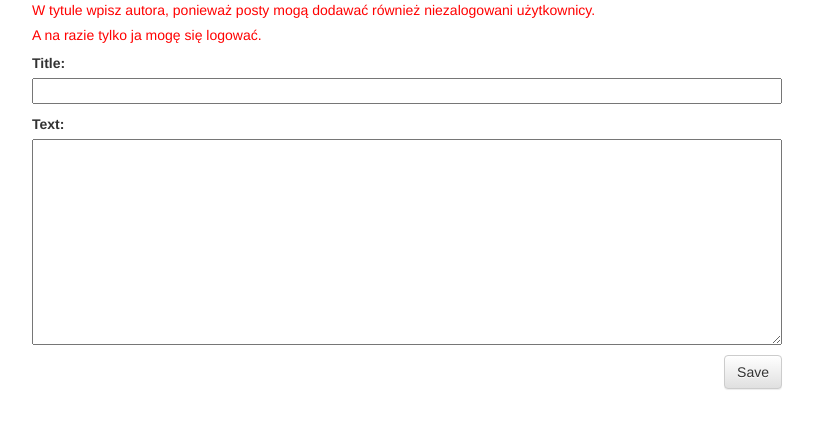
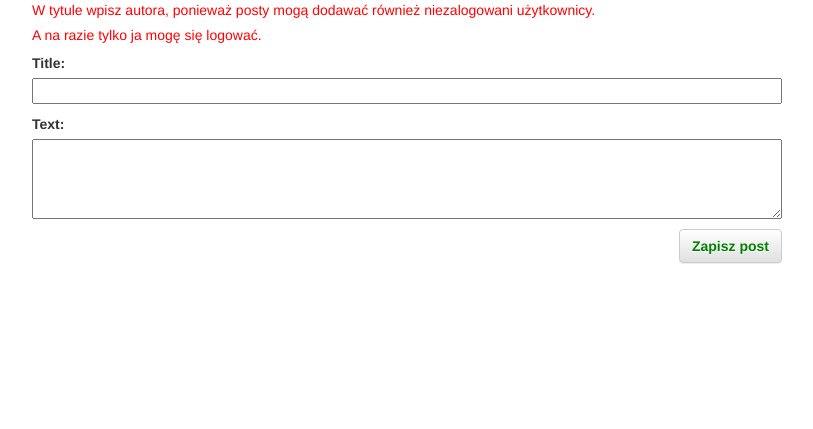
Before and after one commit to KamilBienias/my-first-blog, a Django app: page /post/new/ in a window 1280 px wide. Shown: the part 204-633 px from the top of the page, without its empty margins (38-851 px from the left). Run offline with Django 3.2, Linux system fonts and the light colour scheme; some libraries are stand-ins or nearby versions.

Commit message:
improved form

```diff
--- a/blog/static/css/blog.css
+++ b/blog/static/css/blog.css
@@ -39,6 +39,10 @@ h1, h2, h3, h4 {
     width: 100%;
 }
 
+.post-form textarea {
+    height: 10%;
+}
+
 .top-menu, .top-menu:hover, .top-menu:visited {
     color: #ffffff;
     float: right;
--- a/blog/templates/blog/post_edit.html
+++ b/blog/templates/blog/post_edit.html
@@ -5,6 +5,6 @@
     <h5 style="color:red">A na razie tylko ja mogę się logować.</h5>
     <form method="POST" class="post-form">{% csrf_token %}
         {{ form.as_p }}
-        <button type="submit" class="save btn btn-default">Save</button>
+        <button type="submit" class="save btn btn-default" style="color:green"><b>Zapisz post</b></button>
     </form>
 {% endblock %}
```
